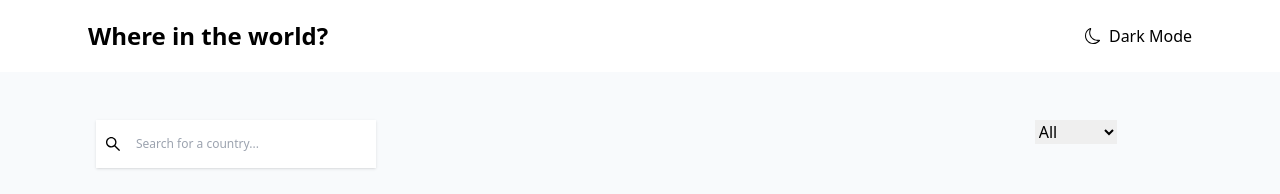
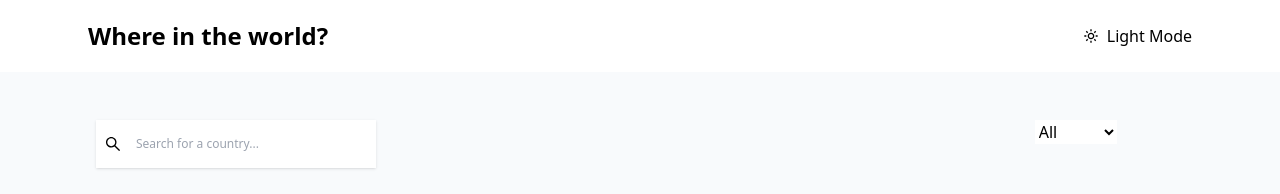
Before and after one commit to waqasaya-z/REST-Countries-API-with-color-theme-switcher, a React (Vite) app: page / in a window 1280 px wide. Shown: the top 194 px of the page. Built offline with nearby package versions, Linux system fonts and the light colour scheme; what tailwindcss-dropdown would draw is missing.

Commit message:
Added Light/Dark mode icons

```diff
--- a/src/App.jsx
+++ b/src/App.jsx
@@ -13,9 +13,16 @@ function App() {
   const [text, setText] = useState("text-black");
   const [selectedOption, setSelectedOption] = useState("");
   const [filteredCountries, setFilteredCountries] = useState([]);
+  const [themeIcon, setThemeIcon] = useState(true);
 
   const handleClick = () => {
-    // setTheme(theme === "slate-50" ? "black" : "slate-50");
+
+    setThemeIcon((prevIcon) =>
+      prevIcon === true ? false : true
+    );
+
+
+
     setTheme((prevTheme) =>
       prevTheme === "bg-slate-50" ? "bg-gray-800" : "bg-slate-50"
     );
@@ -65,7 +72,7 @@ function App() {
 
   return (
     <>
-      <Navbar handleClick={handleClick} newTheme={newTheme} text={text} />
+      <Navbar handleClick={handleClick} newTheme={newTheme} text={text} themeIcon={themeIcon} />
 
       <div>
         <div className={`${theme} p-12 flex justify-between`}>
@@ -78,10 +85,11 @@ function App() {
             <DropdownMenu
               handleChange={handleChange}
               selectedOption={selectedOption}
+              newTheme={newTheme}
             />
           </div>
         </div>
-        <div className="grid sm:grid-cols-2 md:grid-cols-3 lg:grid-cols-4 gap-4">
+        <div className={`grid ${theme} pl-4 sm:grid-cols-2 md:grid-cols-3 lg:grid-cols-4 gap-4`}>
           <CountryList
             filteredCountries={searchCountry}
             theme={theme}
--- a/src/components/DropdownMenu.jsx
+++ b/src/components/DropdownMenu.jsx
@@ -1,9 +1,9 @@
-const DropdownMenu = ({selectedOption, handleChange}) => {
+const DropdownMenu = ({selectedOption, handleChange, newTheme}) => {
 
 
     return (
         <>
-        <select value={selectedOption} onChange={handleChange}>
+        <select className={`${newTheme}`} value={selectedOption} onChange={handleChange}>
         <option value="">All</option>
         <option value="Africa">Africa</option>
         <option value="Americas">America</option>
--- a/src/components/Navbar.jsx
+++ b/src/components/Navbar.jsx
@@ -1,6 +1,7 @@
 import { BsMoon } from "react-icons/bs";
+import { BiSun } from "react-icons/bi";
 
-const Navbar = ({ handleClick, newTheme, text }) => {
+const Navbar = ({ handleClick, newTheme, text, themeIcon }) => {
   return (
     <div className={`${newTheme} flex justify-between p-5`}>
       <div className={`text-2xl font-bold ${text} ml-12 pl-5`}>
@@ -11,9 +12,11 @@ const Navbar = ({ handleClick, newTheme, text }) => {
         onClick={handleClick}
       >
         <div className="mr-2">
-          <BsMoon />
+         { !themeIcon && <BsMoon />}
+        { themeIcon && <BiSun />}
         </div>
-        <p> Dark Mode </p>
+      { !themeIcon &&  <p> Dark Mode </p>}
+      { themeIcon &&  <p> Light Mode </p>}
       </div>
     </div>
   );
```
